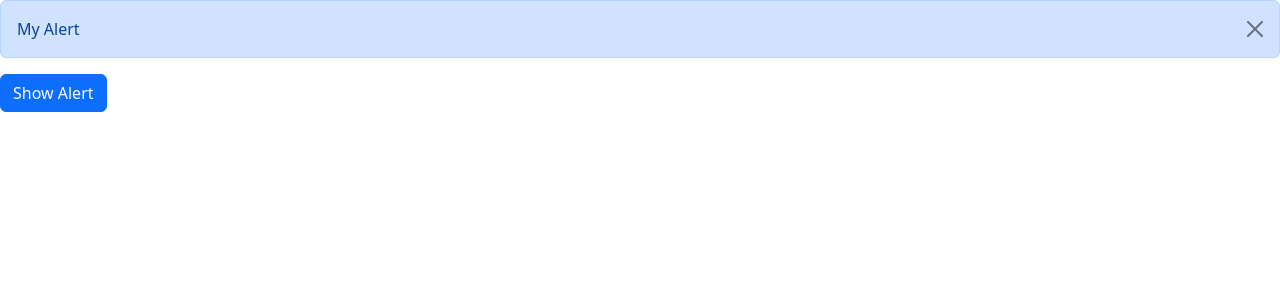
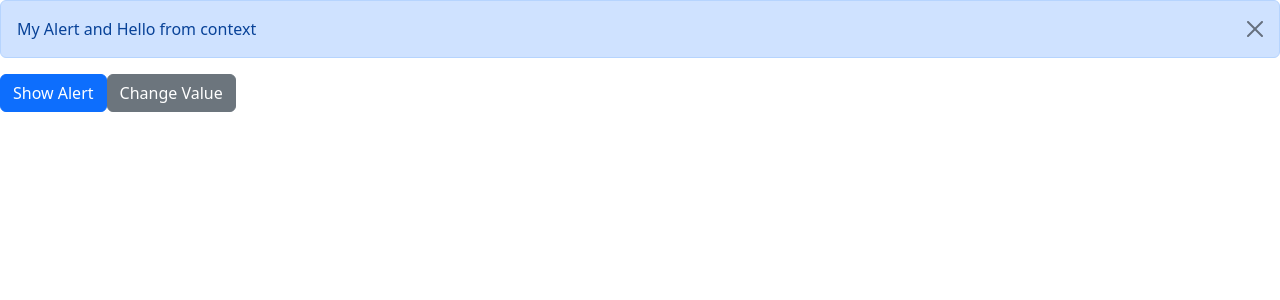
Before and after one commit to SofiaAlbuLima/Study-React, a React app: page / in a window 1280 px wide. Both pictures are taken after a click on the button "Show Alert". Shown: the top 300 px of the page. Built offline with nearby package versions, Linux system fonts and the light colour scheme; the HTML template or start-up script is replaced by a standard one.

Commit message:
add UserContext

```diff
--- a/src/App.tsx
+++ b/src/App.tsx
@@ -1,6 +1,7 @@
 // import Listgroup from "./components/ListGroup";
 // <Listgroup items={items} heading="Cities" onSelectItem={handleSelectItem} />
 
+import React from "react";
 import { useState } from "react";
 import Alert from "./components/Alert";
 import Button from "./components/Button";
@@ -14,12 +15,16 @@ function App() {
 
   const [alertVisible, setAlertVisibility] = useState(false);
 
+  const [value, setValue] = useState("Hello from context")
+
   return (
-    <div>
+    <UserContext.Provider value={{value, setValue}}>
       { alertVisible && <Alert onClose={() => setAlertVisibility(false)}>My Alert</Alert>}
 
       <Button text="Show Alert" onClick={() => setAlertVisibility(true)} />
-    </div>
+
+      <Button text="Change Value" color="secondary" onClick={() => setValue(value === "Bye from context" ? "Hello from context" : "Bye from context")} />
+    </UserContext.Provider>
   );
 }
 
--- a/src/components/Alert.tsx
+++ b/src/components/Alert.tsx
@@ -1,4 +1,7 @@
+import React from "react";
 import { ReactNode } from "react";
+import { useContext } from "react";
+import { UserContext } from "../contexts/UserContext";
 
 interface AlertProps{
   children: ReactNode; // Passing text as a child of this component, just name children;
@@ -7,9 +10,10 @@ interface AlertProps{
 }
 
 const Alert = ({children, onClose}: AlertProps) => {
+  const {value, setValue} = useContext(UserContext);
   return (
     <div className="alert alert-primary alert-dismissible">
-      {children}
+      {children} and {value}
       <button type="button" className="btn-close" onClick={onClose}></button>
     </div>
   )
```
